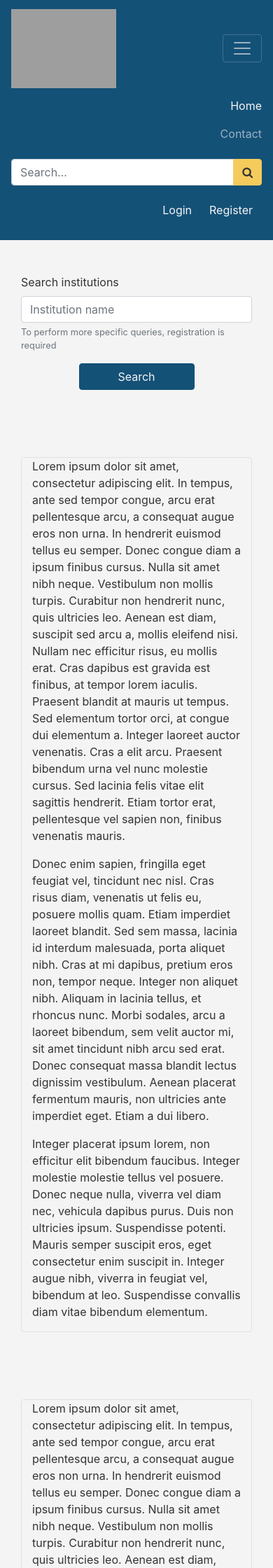
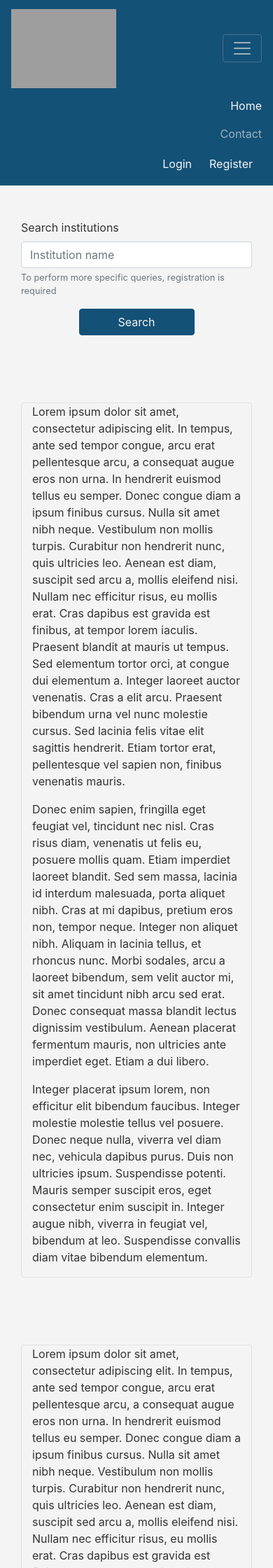
Before and after one commit to jorgeMartiFranco/ProyectoDWCS, a PHP site: page /index.php in a window 390 px wide, after a click that opens the changed part. Shown: the top 2240 px of the page at 70% size. Run offline with PHP 8.4, Linux system fonts and the light colour scheme; grey boxes are pictures that could not be loaded.

Commit message:
Eliminado el formulario de búsqueda del header y ajustes a los breakpoints

```diff
--- a/www/header.php
+++ b/www/header.php
@@ -1,7 +1,7 @@
 <?php
 session_start();
 $user = $_SESSION['user'] ?? NULL;
-$breakpoint = $user ? 'lg' : 'md';
+$breakpoint = $user ? 'md' : 'sm';
 ?>
 <header class="navbar navbar-expand-<?=$breakpoint?> navbar-custom bg-secondary">
     <a class="navbar-brand" href="">
@@ -19,24 +19,16 @@ $breakpoint = $user ? 'lg' : 'md';
                 <a class="nav-link" href="">Contact</a>
             </li>
         </ul>
-        <form class="form-inline ml-auto mb-0 mt-3 mt-<?=$breakpoint?>-0 " method="GET" action="/search">
-            <div class="input-group ml-auto" role="search">
-                <input class="form-control" type="search" placeholder="Search&hellip;" aria-label="Search">
-                <div class="input-group-append">
-                    <button class="btn btn-accent" type="submit"><i class="fa fa-search" aria-hidden="true"></i></button>
-                </div>
-            </div>
-        </form>
         <?php
         if(is_null($user)) {?>
-        <div class="btn-group ml-md-4 my-3 my-md-0" role="group">
+        <div class="btn-group ml-auto my-1 my-<?=$breakpoint?>-0" role="group">
             <button type="button" class="btn btn-secondary" data-toggle="modal" data-target="#modalLogin">Login</button>
             <a role="button" class="btn btn-secondary" href="register.php">Register</a>
         </div>
         <?php
         } else {
         ?>
-        <div class="ml-lg-5 my-3 my-lg-0">
+        <div class="ml-<?=$breakpoint?>-auto my-1 my-<?=$breakpoint?>-0">
             <span class="align-middle">Welcome, <?=$user['usuario'];?></span>
             <div class="btn-group" role="group">
                 <a role="button" class="btn btn-secondary" href="/profile">Profile</a>
```
